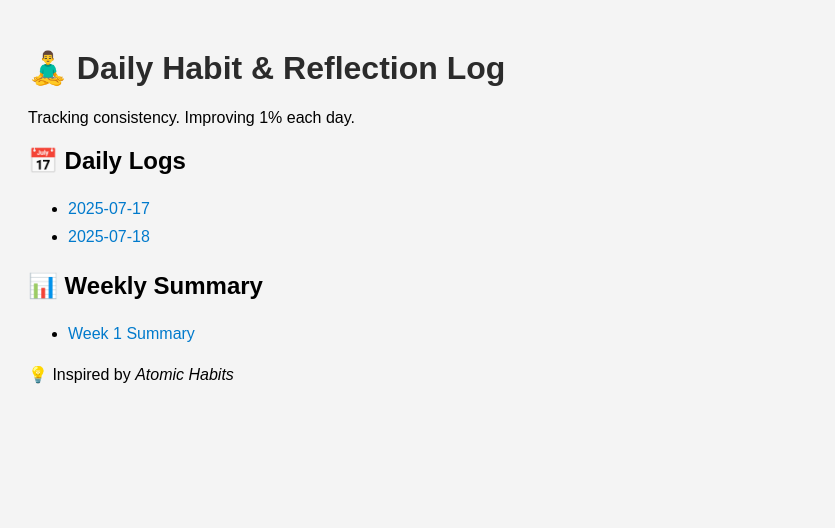
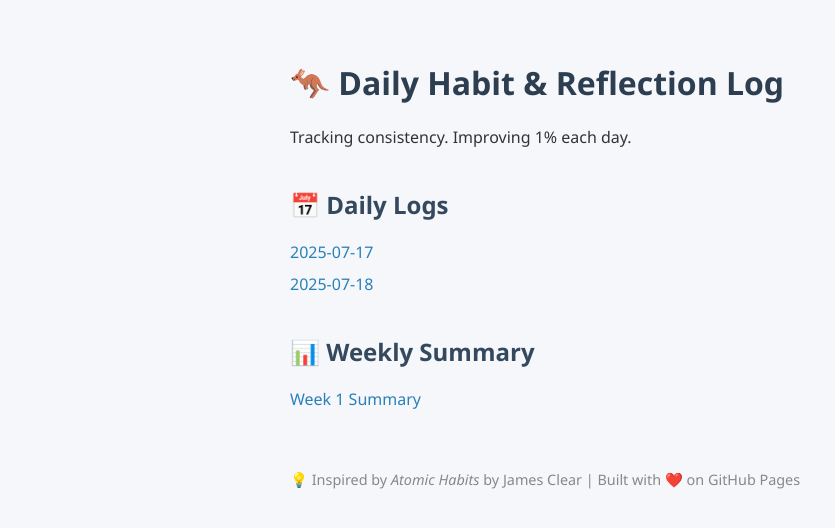
Before and after one commit to Ajay-Pari-26/habit-tracker, a plain HTML site: page docs/index.html in a window 1280 px wide. Shown: the whole page, without its empty margins (0-835 px from the left). Drawn offline with Linux system fonts and the light colour scheme.

Commit message:
Update index.html

```diff
--- a/docs/index.html
+++ b/docs/index.html
@@ -1,22 +1,56 @@
 <!DOCTYPE html>
-<html>
+<html lang="en">
 <head>
+  <meta charset="UTF-8">
+  <meta name="viewport" content="width=device-width, initial-scale=1.0">
   <title>My Daily Habit Tracker</title>
   <style>
-    body { font-family: sans-serif; padding: 20px; background: #f4f4f4; }
-    h1 { color: #2b2b2b; }
-    a { color: #007acc; text-decoration: none; }
-    ul { line-height: 1.8; }
+    body {
+      font-family: 'Segoe UI', sans-serif;
+      background-color: #f5f7fa;
+      padding: 40px;
+      max-width: 700px;
+      margin: auto;
+      color: #333;
+    }
+    h1 {
+      color: #2c3e50;
+    }
+    h2 {
+      margin-top: 40px;
+      color: #34495e;
+    }
+    ul {
+      list-style-type: none;
+      padding-left: 0;
+    }
+    li {
+      margin: 10px 0;
+    }
+    a {
+      text-decoration: none;
+      color: #2980b9;
+      font-weight: 500;
+    }
+    a:hover {
+      text-decoration: underline;
+    }
+    .footer {
+      margin-top: 60px;
+      font-size: 0.9em;
+      color: #888;
+    }
   </style>
 </head>
 <body>
-  <h1>🧘‍♂️ Daily Habit & Reflection Log</h1>
+  <h1>🦘 Daily Habit & Reflection Log</h1>
   <p>Tracking consistency. Improving 1% each day.</p>
 
   <h2>📅 Daily Logs</h2>
   <ul>
     <li><a href="goals/2025-07-17.md">2025-07-17</a></li>
     <li><a href="goals/2025-07-18.md">2025-07-18</a></li>
+    <!-- Add more dates as you go -->
   </ul>
 
   <h2>📊 Weekly Summary</h2>
@@ -24,6 +58,8 @@
     <li><a href="summary.md">Week 1 Summary</a></li>
   </ul>
 
-  <p>💡 Inspired by <i>Atomic Habits</i></p>
+  <div class="footer">
+    💡 Inspired by <i>Atomic Habits</i> by James Clear | Built with ❤️ on GitHub Pages
+  </div>
 </body>
 </html>
```
